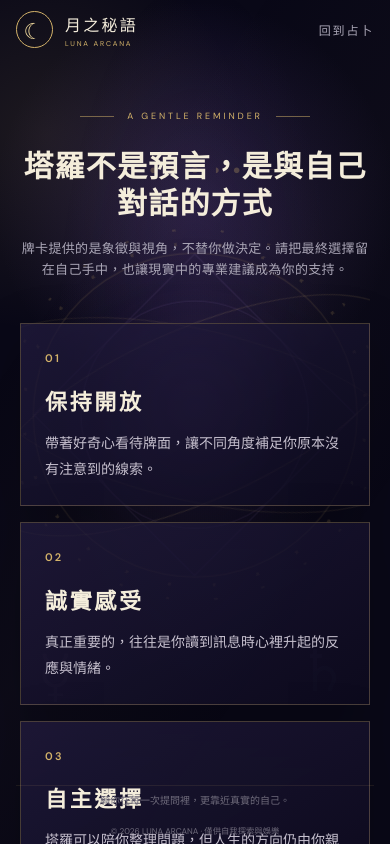
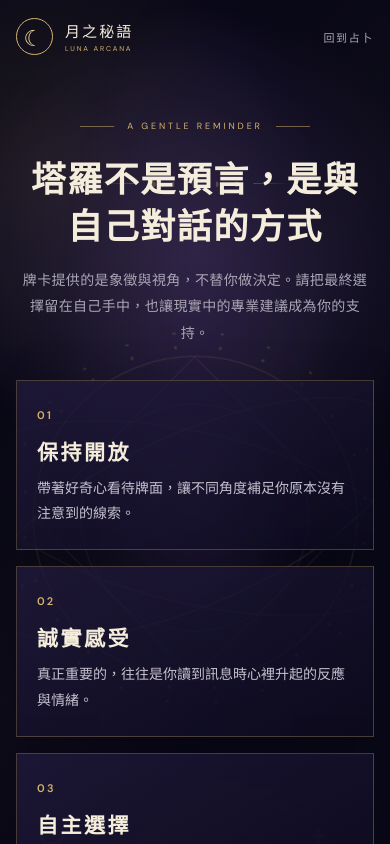
Before and after one commit to lee359/TarotCard, a Nuxt app: page /about in a window 390 px wide. Shown: the top 844 px of the page. Built offline with nearby package versions, Linux system fonts and the light colour scheme.

Commit message:
update RWD setting

```diff
--- a/app/pages/about.vue
+++ b/app/pages/about.vue
@@ -300,32 +300,85 @@ footer > small {
 }
 
 @media (max-width: 760px) {
+  .about-page {
+    --edge-height: auto;
+    --content-top-gap: 38px;
+    --content-bottom-gap: 58px;
+    height: auto;
+    min-height: 100svh;
+    overflow-x: hidden;
+    overflow-y: auto;
+    grid-template-rows: auto auto auto;
+  }
+
   .nav {
     width: calc(100% - 32px);
+    height: auto;
+    padding: 18px 0;
+    align-items: center;
+    gap: 20px;
+  }
+
+  .brand {
+    min-width: 0;
+    font-size: 15px;
+  }
+
+  .nav-link {
+    flex: 0 0 auto;
+    font-size: 11px;
   }
 
   .about-hero {
-    height: 100%;
+    width: calc(100% - 32px);
+    height: auto;
     padding: var(--content-top-gap) 0 var(--content-bottom-gap);
+    align-content: start;
   }
 
   h1 {
+    margin-top: 16px;
+    font-size: clamp(30px, 9vw, 40px);
+    line-height: 1.35;
     letter-spacing: .04em;
     white-space: normal;
   }
 
   .lead {
+    margin-top: 16px;
+    font-size: 14px;
+    line-height: 1.9;
     white-space: normal;
   }
 
   .principles {
+    margin-top: 32px;
     grid-template-columns: 1fr;
+    gap: 16px;
+  }
+
+  .principles article {
+    min-height: 0;
+    padding: 22px 20px;
+  }
+
+  .principles h2 {
+    margin-top: 12px;
+    font-size: 21px;
+  }
+
+  .principles p {
+    margin-top: 10px;
+    font-size: 14px;
+    line-height: 1.85;
   }
 
   footer {
     width: calc(100% - 32px);
+    height: auto;
+    padding: 20px 0 max(22px, env(safe-area-inset-bottom));
     grid-template-columns: 1fr;
-    gap: 4px;
+    gap: 8px;
     text-align: center;
   }
 
@@ -335,6 +388,7 @@ footer > small {
 
   footer > small {
     text-align: center;
+    line-height: 1.6;
   }
 }
 </style>
--- a/app/pages/index.vue
+++ b/app/pages/index.vue
@@ -202,21 +202,41 @@ footer p { margin: 0; font-family: 'Noto Serif TC', serif; }
 .footer-admin-link:focus-visible { outline: 1px solid var(--gold-light); outline-offset: 5px; }
 footer > small { justify-self: end; text-align: right; }
 @media (max-width: 760px) {
-  .hero { min-height: auto; }
-  .nav { width: calc(100% - 32px); padding-top: 20px; }
-  .nav-actions { gap: 14px; }
-  .nav-link { font-size: 11px; }
-  .hero-content { justify-content: center; padding-top: 20px; }
-  .moon { width: 95px; height: 95px; font-size: 62px; }
-  .moon::before, .moon::after { width: 125px; }
-  h1 { letter-spacing: .04em; }
+  main { height: auto; min-height: 100svh; overflow-x: clip; overflow-y: auto; }
+  .hero { --edge-height: auto; height: auto; min-height: 100svh; overflow: hidden; grid-template-rows: auto auto auto; }
+  .nav { width: calc(100% - 32px); height: auto; padding: 20px 0 14px; align-items: center; flex-direction: column; gap: 17px; }
+  .brand { gap: 13px; font-size: 18px; }
+  .brand-mark { width: 43px; height: 43px; font-size: 26px; }
+  .brand small { margin-top: 4px; font-size: 8px; }
+  .nav-actions { width: 100%; justify-content: center; gap: clamp(16px, 6vw, 28px); }
+  .nav-link { min-height: 34px; display: inline-flex; align-items: center; font-size: 12px; }
+  .hero-content { width: calc(100% - 32px); min-height: 0; padding: 26px 0 38px; justify-content: flex-start; }
+  .eyebrow { font-size: 9px; line-height: 1.5; letter-spacing: .25em; }
+  .eyebrow span { width: 24px; }
+  .moon { width: 86px; height: 86px; margin: 17px 0 9px; font-size: 57px; }
+  .moon::before, .moon::after { width: 118px; height: 34px; }
+  h1 { font-size: clamp(32px, 9.5vw, 42px); letter-spacing: .04em; line-height: 1.3; }
+  .lead { max-width: 420px; margin-top: 13px; font-size: 14px; line-height: 1.85; }
   .lead br { display: none; }
-  .question-tabs { grid-template-columns: repeat(2,1fr); }
+  .question-panel { margin-top: 28px; }
+  .question-panel > p { margin: 0 0 12px; font-size: 16px; }
+  .question-input { min-height: 52px; margin-top: 0; padding: 13px 14px; font-size: 14px; }
+  .question-tabs { margin: 12px 0 16px; grid-template-columns: repeat(2,1fr); }
+  .question-tabs button { min-height: 50px; padding: 12px 8px; font-size: 14px; }
   .question-tabs button:nth-child(2) { border-right: 0; }
   .question-tabs button:nth-child(-n+2) { border-bottom: 1px solid var(--line); }
-  footer { width: calc(100% - 32px); grid-template-columns: 1fr; gap: 4px; text-align: center; }
-  .footer-admin-link { padding: 4px 0; font-size: 11px; }
+  .primary-button { width: 100%; min-height: 52px; padding: 14px 22px; font-size: 14px; }
+  .question-panel > small { margin-top: 12px; font-size: 11px; line-height: 1.6; }
+  footer { width: calc(100% - 32px); height: auto; padding: 19px 0 max(20px, env(safe-area-inset-bottom)); grid-template-columns: 1fr; gap: 9px; text-align: center; }
+  footer p { font-size: 11px; line-height: 1.6; }
+  .footer-admin-link { justify-self: center; min-height: 36px; padding: 7px 0; font-size: 12px; }
   footer > small { justify-self: center; text-align: center; }
+}
+@media (max-width: 380px) {
+  .nav-actions { gap: 13px; }
+  .nav-link { font-size: 10px; letter-spacing: .08em; }
+  .hero-content { width: calc(100% - 26px); }
+  h1 { font-size: 31px; }
 }
 @media (prefers-reduced-motion: reduce) {
   .question-tabs button, .question-tabs button::before { transition: none; }
--- a/app/pages/reading.vue
+++ b/app/pages/reading.vue
@@ -310,7 +310,11 @@ h1, h2 { margin: 0; font-family: 'Noto Serif TC', serif; font-weight: 600; }
   .nav-actions { align-items: flex-end; flex-direction: column; gap: 10px; }
   .nav-link { font-size: 11px; }
   .reading-section { min-height: auto; padding: 70px 20px 90px; }
-  .heading-title-row { flex-direction: column; gap: 14px; }
+  .section-heading { padding-top: 0; }
+  .heading-title-row { display: flex; width: 100%; margin-top: 10px; align-items: center; flex-direction: column; gap: 16px; }
+  .section-heading h1 { width: 100%; grid-row: auto; grid-column: auto; }
+  .view-result-button { width: min(220px, 100%); min-width: 0; margin: 0 auto; grid-row: auto; grid-column: auto; justify-self: auto; }
+  .section-heading > p:last-child { margin-top: 12px; padding: 0 8px; line-height: 1.7; }
   .cards-grid { max-width: 320px; grid-template-columns: 1fr; gap: 55px; }
   .cards-grid :deep(.card-slot) { width: min(100%, 260px); }
   .cards-grid :deep(.tarot-card) { width: 100%; }
```
